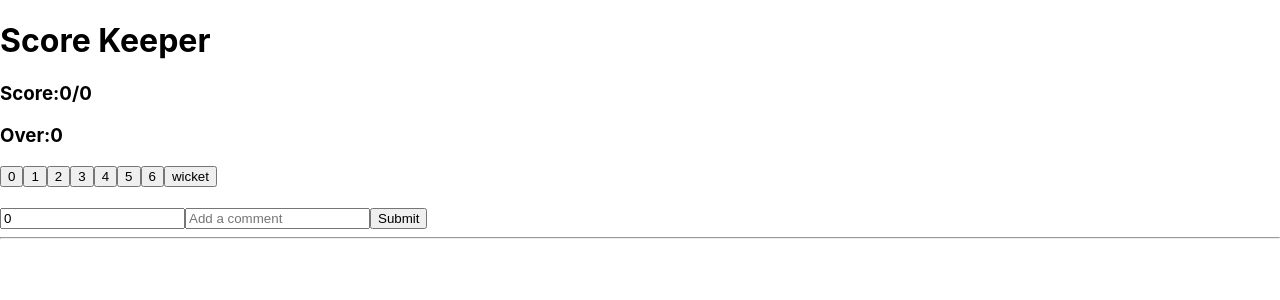
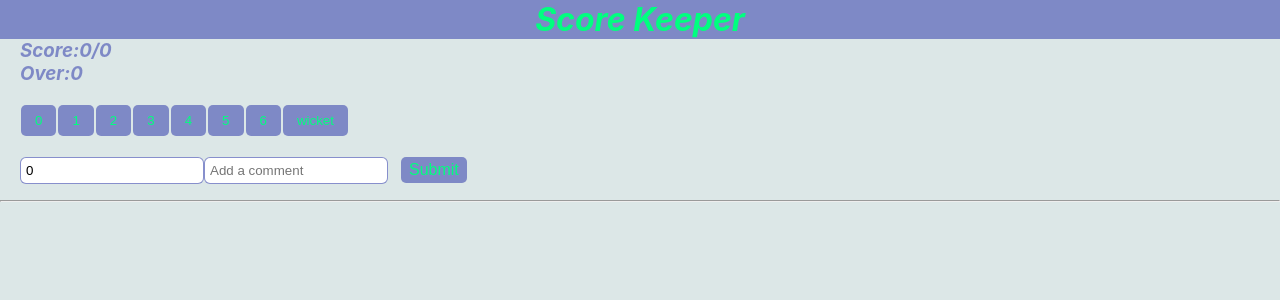
Before and after one commit to ajay09a/Score-keeper, a React (Create React App) app: page / in a window 1280 px wide. Shown: the top 300 px of the page. Built offline with nearby package versions, Linux system fonts and the light colour scheme.

Commit message:
add styles

```diff
--- a/src/components/App.js
+++ b/src/components/App.js
@@ -16,9 +16,6 @@ function App() {
 
 
   const handlebutton = (e)=>{
-    setrun(e.target.innerHTML);
-  }
-  const handlewicket = (e)=>{
     setrun(e.target.innerHTML);
   }
   const handleSubmit = (e)=>{
@@ -51,7 +48,7 @@ function App() {
     // console.log(totalOver.toString().split(".")[1]);
   }
   const handleComment = (e)=>{
-    setcomment(e.target.value)
+    setcomment(e.target.value);
   }
   return (
     <div className="App">
--- a/src/components/Button.js
+++ b/src/components/Button.js
@@ -3,13 +3,13 @@ import React from 'react'
 const Button = ({handlebutton}) => {
     const data = [0, 1, 2, 3, 4, 5, 6, 'wicket']
   return (
-    <>
+    <div className='button-container'>
         {data.map((num, index)=>{
-            return <button key={index} onClick={handlebutton}>{num}</button>
+            return <button className='run-button' key={index} onClick={handlebutton}>{num}</button>
         })}
         <br />
         <br />
-    </>
+    </div>
   )
 }
 
--- a/src/components/Commentory.js
+++ b/src/components/Commentory.js
@@ -2,7 +2,7 @@ import React from 'react'
 
 const Commentory = ({over}) => {
   return (
-    <div>
+        <div className='commentory'>
           {over.map((res, index)=>{
             return <p key={index+1}>{res}</p>
           })}
--- a/src/components/Form.js
+++ b/src/components/Form.js
@@ -6,7 +6,7 @@ const Form = ({handleSubmit, run, handleComment}) => {
         <form onSubmit={handleSubmit}>
           <input value={run} readOnly />
           <input onChange={handleComment} placeholder='Add a comment' />
-          <button>Submit</button>
+          <button className='submit'>Submit</button>
         </form>
     </>
   )
--- a/src/index.css
+++ b/src/index.css
@@ -11,3 +11,58 @@ code {
   font-family: source-code-pro, Menlo, Monaco, Consolas, 'Courier New',
     monospace;
 }
+*{
+  margin: 0;
+  padding: 0;
+}
+
+.App {
+  margin: auto;
+  font-style: oblique;
+  background: #dce7e7;
+  min-height: 100vh;
+}
+h1 {
+  text-align: center;
+  background: #5f6abbbf;
+  color: springgreen;
+}
+h3 {
+  padding-left: 20px;
+  color: #5f6abbbf;
+}
+.button-container {
+  padding-left: 20px;
+}
+button.run-button {
+  padding: 8px 14px;
+  margin: 1px;
+  margin-top: 20px;
+  border: none;
+  background: #5f6abbbf;
+  border-radius: 5px;
+  cursor: pointer;
+  color: springgreen;
+}
+form {
+  padding-left: 20px;
+  margin-bottom: 16px;
+}
+input {
+  height: 3.1vh;
+  border-radius: 6px;
+  border: 1px solid #5f6abbbf;
+  padding-left: 5px;
+}
+.submit{
+  margin: 0px 13px;
+  padding: 4px 8px;
+  border-radius: 5px;
+  border: 1px;
+  background: #5f6abbbf;
+  color: springgreen;
+  font-size: inherit;
+}
+.commentory{
+  padding-left: 20px;
+}
```
